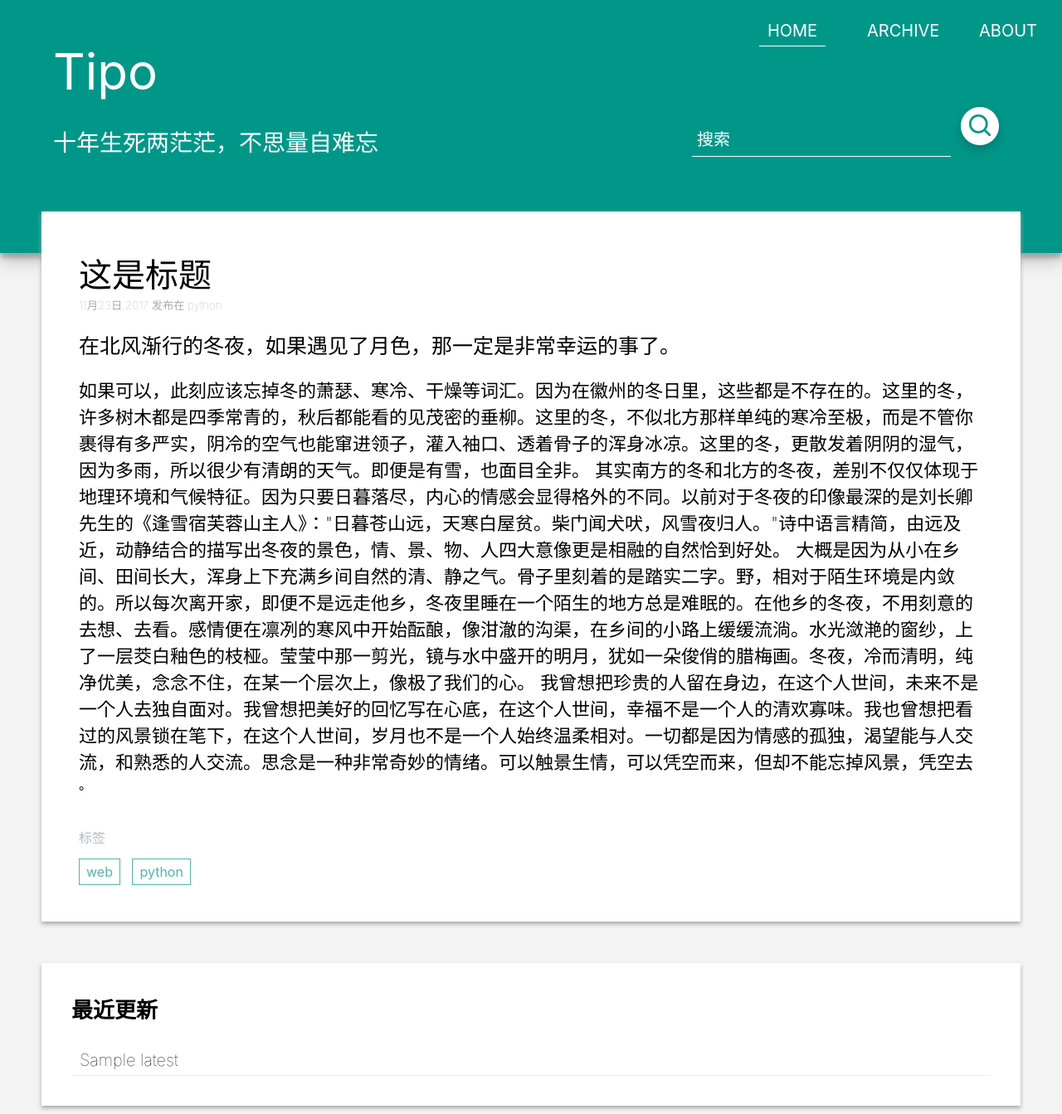
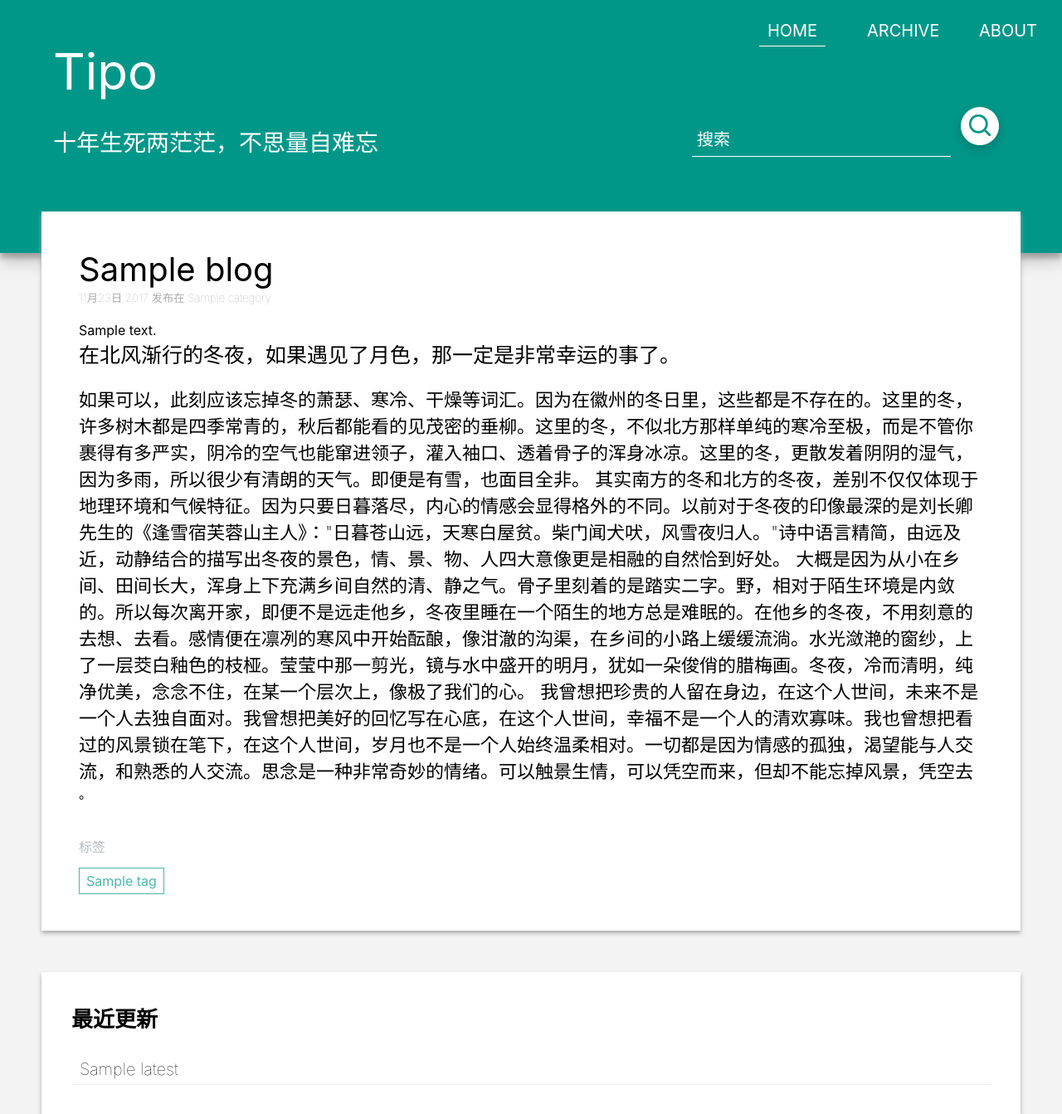
Before and after one commit to knowncold/Tipo, a Flask app: template app/templates/blog_detail.html in a window 1280 px wide. Shown: the top 1343 px of the page at 83% size. Run offline with Flask 2, Linux system fonts and the light colour scheme; the template is opened without the code that fills it: most values are stand-ins (such as "Sample title", 1, 10 or a date in 2020); some libraries are stand-ins or nearby versions.

Commit message:
Update detail template

```diff
--- a/app/templates/blog_detail.html
+++ b/app/templates/blog_detail.html
@@ -23,7 +23,7 @@
                 <div style="float: left;width: 100%">
                     <span class="subname">十年生死两茫茫，不思量自难忘</span>
                     <div style="">
-                        <img src="../static/assets/search.png" />
+                        <img src="/static/assets/search.png" />
                         <input type="text" placeholder="搜索" />
                     </div>
 
@@ -35,9 +35,10 @@
     <div class="detail">
         <div class="detail_l">
             <div class="detail_left">
-                <h1 style="font-weight: 400">这是标题</h1>
-                <h5 style="color: #aaa;font-weight: 100">11月23日,2017 发布在 python</h5>
+				<h1 style="font-weight: 400">{{ blog.title }}</h1>
+				<h5 style="color: #aaa;font-weight: 100">11月23日,2017 发布在 {{ blog.category }}</h5>
                 <div class="arc_content">
+					{{ blog.content }}
                     <h1>在北风渐行的冬夜，如果遇见了月色，那一定是非常幸运的事了。</h1>
 
                     <h2>如果可以，此刻应该忘掉冬的萧瑟、寒冷、干燥等词汇。因为在徽州的冬日里，这些都是不存在的。这里的冬，许多树木都是四季常青的，秋后都能看的见茂密的垂柳。这里的冬，不似北方那样单纯的寒冷至极，而是不管你裹得有多严实，阴冷的空气也能窜进领子，灌入袖口、透着骨子的浑身冰凉。这里的冬，更散发着阴阴的湿气，因为多雨，所以很少有清朗的天气。即便是有雪，也面目全非。
@@ -47,13 +48,12 @@
                         大概是因为从小在乡间、田间长大，浑身上下充满乡间自然的清、静之气。骨子里刻着的是踏实二字。野，相对于陌生环境是内敛的。所以每次离开家，即便不是远走他乡，冬夜里睡在一个陌生的地方总是难眠的。在他乡的冬夜，不用刻意的去想、去看。感情便在凛冽的寒风中开始酝酿，像泔澈的沟渠，在乡间的小路上缓缓流淌。水光潋滟的窗纱，上了一层茭白釉色的枝桠。莹莹中那一剪光，镜与水中盛开的明月，犹如一朵俊俏的腊梅画。冬夜，冷而清明，纯净优美，念念不住，在某一个层次上，像极了我们的心。
 
                         我曾想把珍贵的人留在身边，在这个人世间，未来不是一个人去独自面对。我曾想把美好的回忆写在心底，在这个人世间，幸福不是一个人的清欢寡味。我也曾想把看过的风景锁在笔下，在这个人世间，岁月也不是一个人始终温柔相对。一切都是因为情感的孤独，渴望能与人交流，和熟悉的人交流。思念是一种非常奇妙的情绪。可以触景生情，可以凭空而来，但却不能忘掉风景，凭空去</h2>。
-
-
                 </div>
                 <div class="tag">
                     <p style="color: #B2BCC2;margin-bottom: 15px">标签</p>
-                    <span>web</span>
-                    <span>python</span>
+					{% for tag in blog.tag %}
+						<span>{{ tag }}</span>
+					{% endfor %}
                 </div>
                 <div id="disqus_thread"></div>
                 <script>
--- a/app/views.py
+++ b/app/views.py
@@ -75,7 +75,7 @@ def get_blog(year, month, day, title):
     blog = Blog.objects.get_or_404(title=title, createDay=createDay)    # TODO change method
     blog.pageview += 1
     blog.save()
-    return render_template('blog_detail.html')
+    return render_template('blog_detail.html', blog=blog)
 
 @app.route('/archive/count', methods=['POST'])      # month category
 def count_archive():
```
